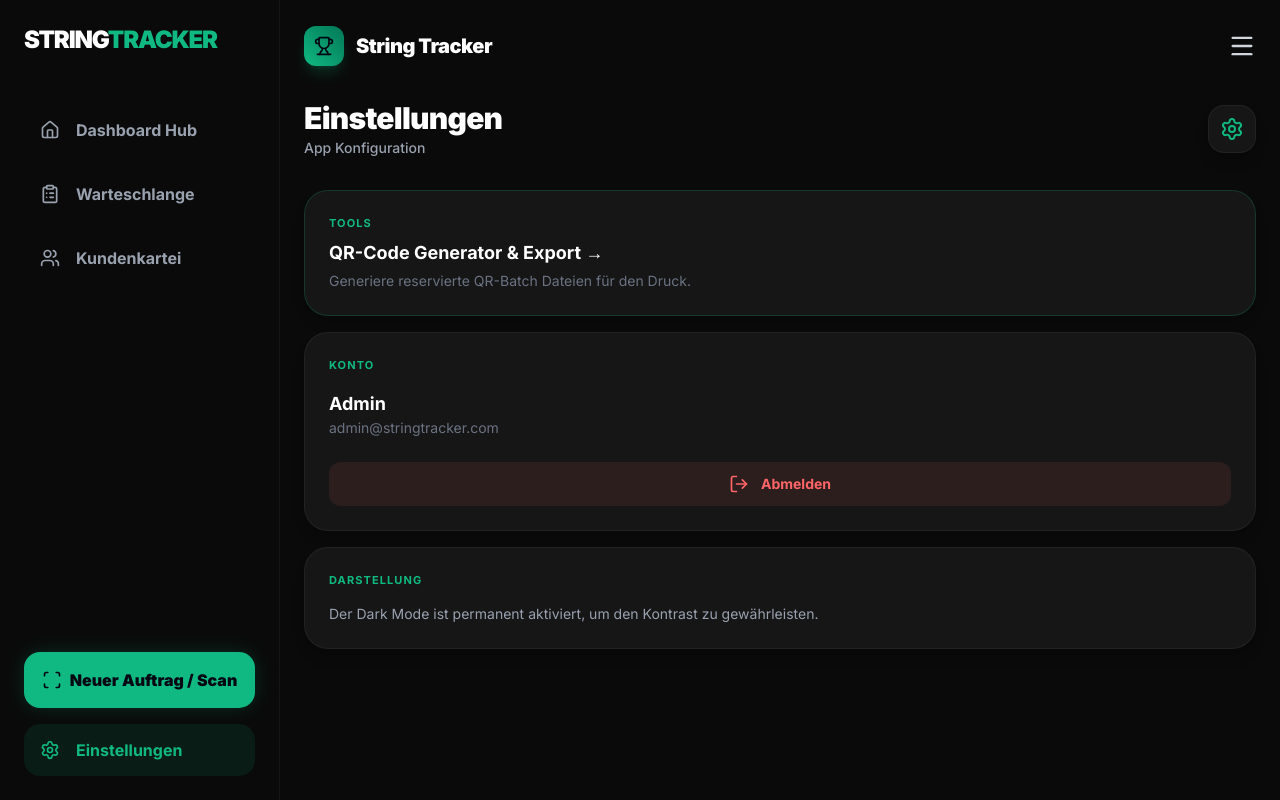
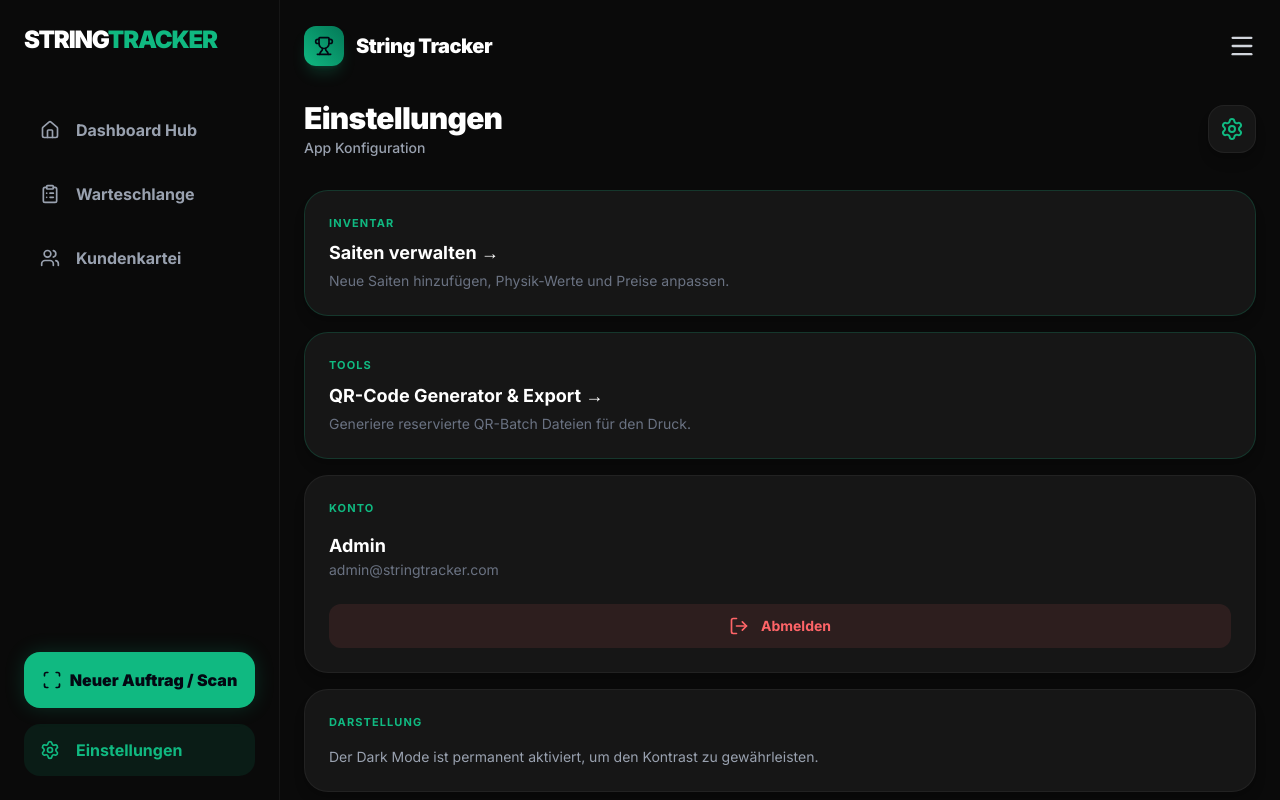
Before and after one commit to soerfi/string-tracker, a Next.js app: page /admin/settings in a window 1280 px wide. Shown: the top 800 px of the page. Built offline with nearby package versions, Linux system fonts and the light colour scheme.

Commit message:
feat: add string inventory link to settings page

```diff
--- a/src/app/admin/settings/page.tsx
+++ b/src/app/admin/settings/page.tsx
@@ -17,6 +17,14 @@ export default function SettingsPage() {
       </header>
 
       <div className="space-y-4">
+        <a href="/admin/strings" className="block bg-[#161616] border border-[#10b981]/20 rounded-3xl p-6 shadow-lg hover:border-[#10b981] transition-all group mb-4">
+          <h2 className="text-[11px] font-bold tracking-widest text-[#10b981] uppercase mb-2">Inventar</h2>
+          <div className="text-lg font-bold text-white group-hover:text-[#10b981] transition-colors flex items-center gap-2">
+            Saiten verwalten &rarr;
+          </div>
+          <div className="text-sm text-gray-500 mt-1">Neue Saiten hinzufügen, Physik-Werte und Preise anpassen.</div>
+        </a>
+
         <a href="/admin/qr-batch" className="block bg-[#161616] border border-[#10b981]/20 rounded-3xl p-6 shadow-lg hover:border-[#10b981] transition-all group">
           <h2 className="text-[11px] font-bold tracking-widest text-[#10b981] uppercase mb-2">Tools</h2>
           <div className="text-lg font-bold text-white group-hover:text-[#10b981] transition-colors flex items-center gap-2">
```
